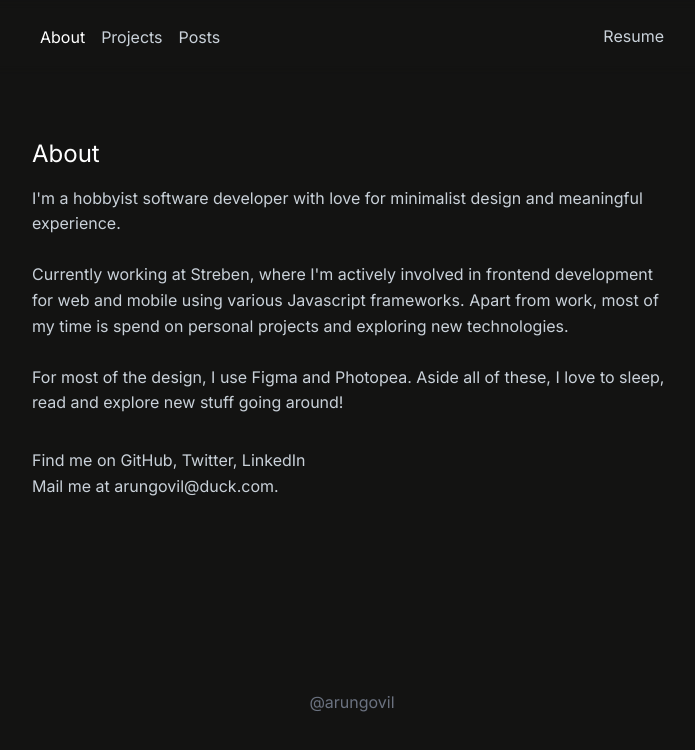
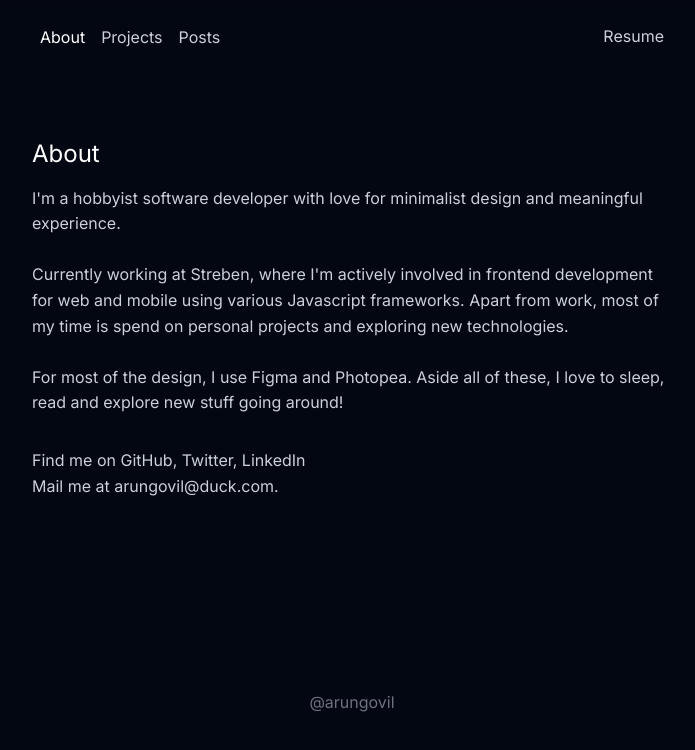
Before and after one commit to ArunGovil/arungovil.me, a Next.js app: page / in a window 1280 px wide. Shown: the top 750 px of the page, without its empty margins (288-983 px from the left). Built offline with nearby package versions, Linux system fonts and the light colour scheme.

Commit message:
update/bg/color

```diff
--- a/styles/globals.css
+++ b/styles/globals.css
@@ -53,7 +53,7 @@ html,
 body {
   padding: 0;
   margin: 0;
-  background-color: #131312;
+  background-color: #030712;
   font-family: "Inter", sans-serif;
   color: #c9d1d9;
 }
```
